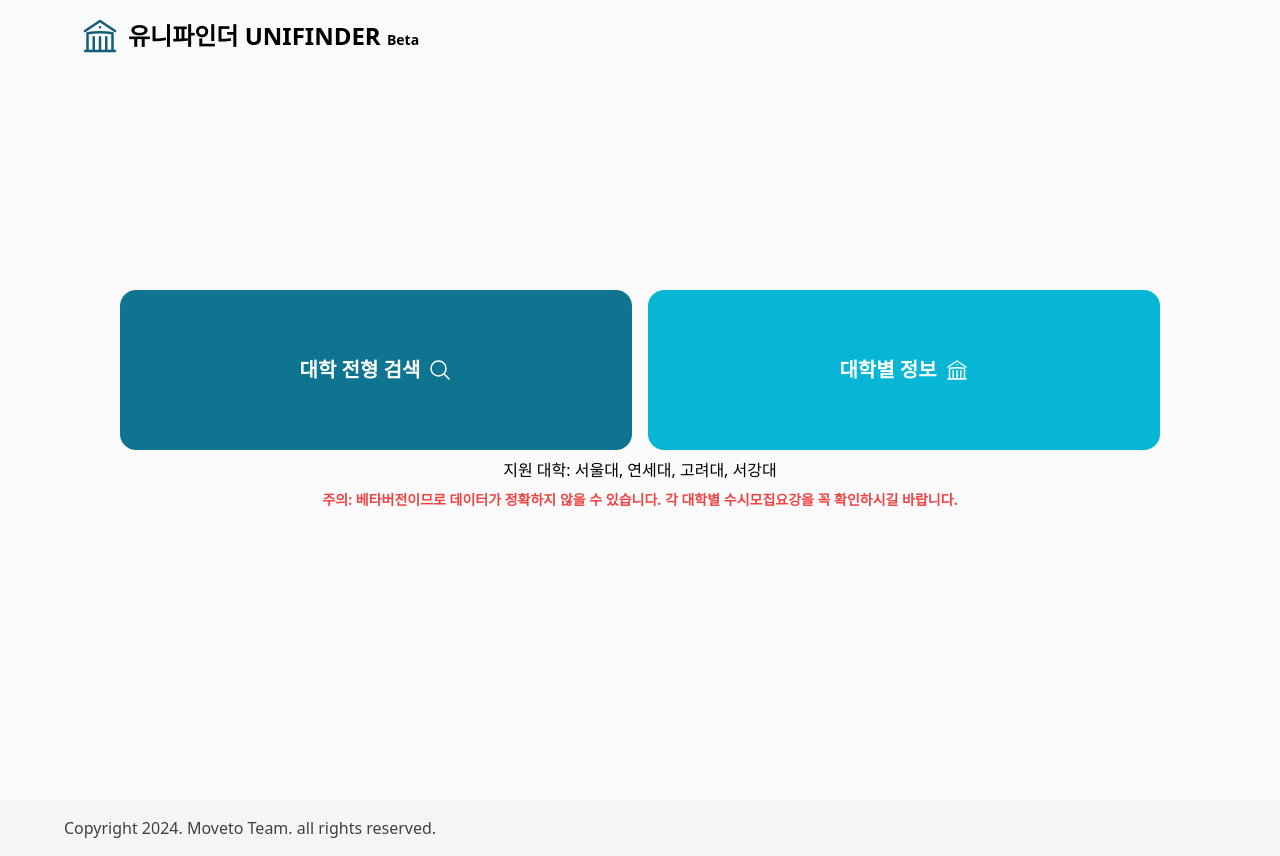
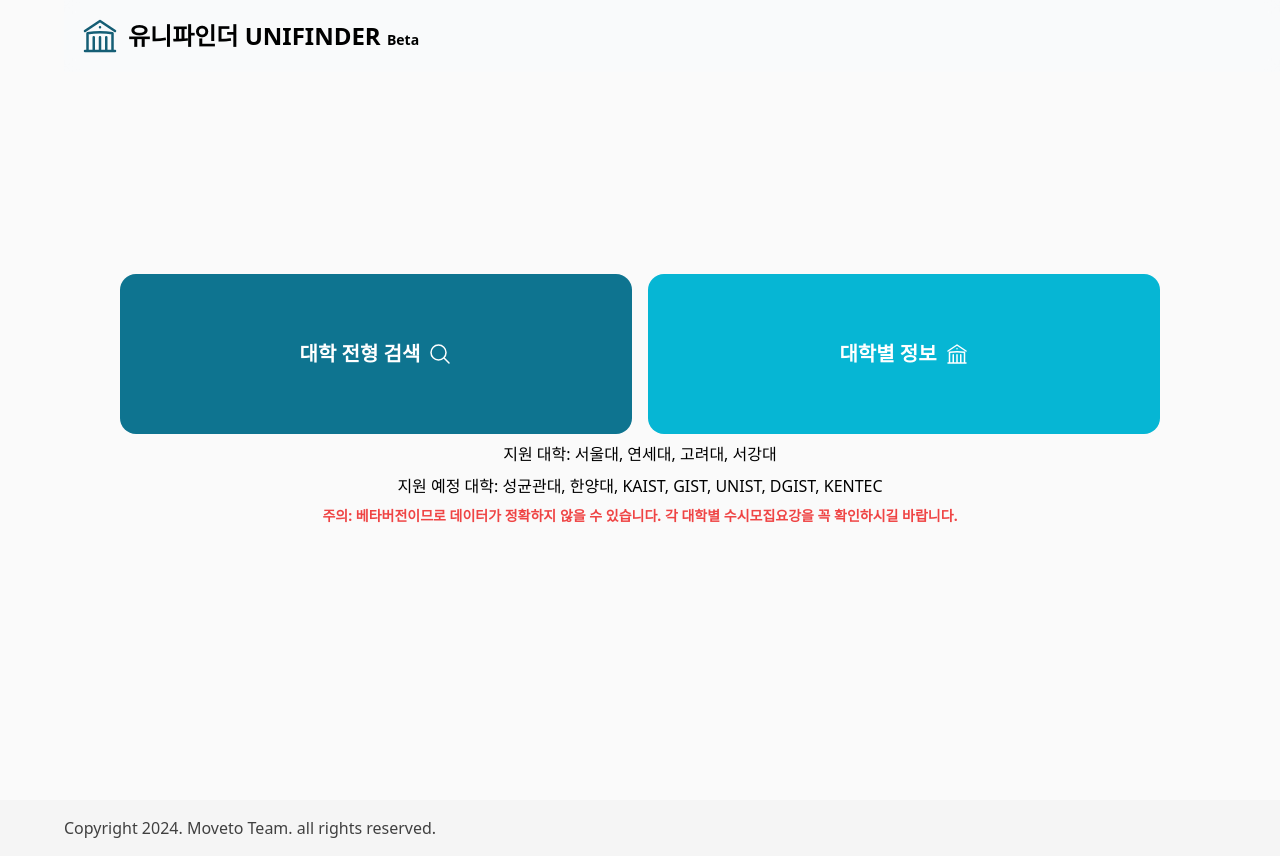
Before and after one commit to jhyunwoo/unifinder, a Next.js app: page / in a window 1280 px wide. Built offline with nearby package versions, Linux system fonts and the light colour scheme; no server answers.

Commit message:
add will be support university on home page

```diff
--- a/app/page.tsx
+++ b/app/page.tsx
@@ -25,6 +25,9 @@ export default function HomePage() {
         </Link>
       </div>
       <div>지원 대학: 서울대, 연세대, 고려대, 서강대</div>
+      <div>
+        지원 예정 대학: 성균관대, 한양대, KAIST, GIST, UNIST, DGIST, KENTEC
+      </div>
       <div className="text-sm font-semibold text-red-500">
         주의: 베타버전이므로 데이터가 정확하지 않을 수 있습니다. 각 대학별
         수시모집요강을 꼭 확인하시길 바랍니다.
```
